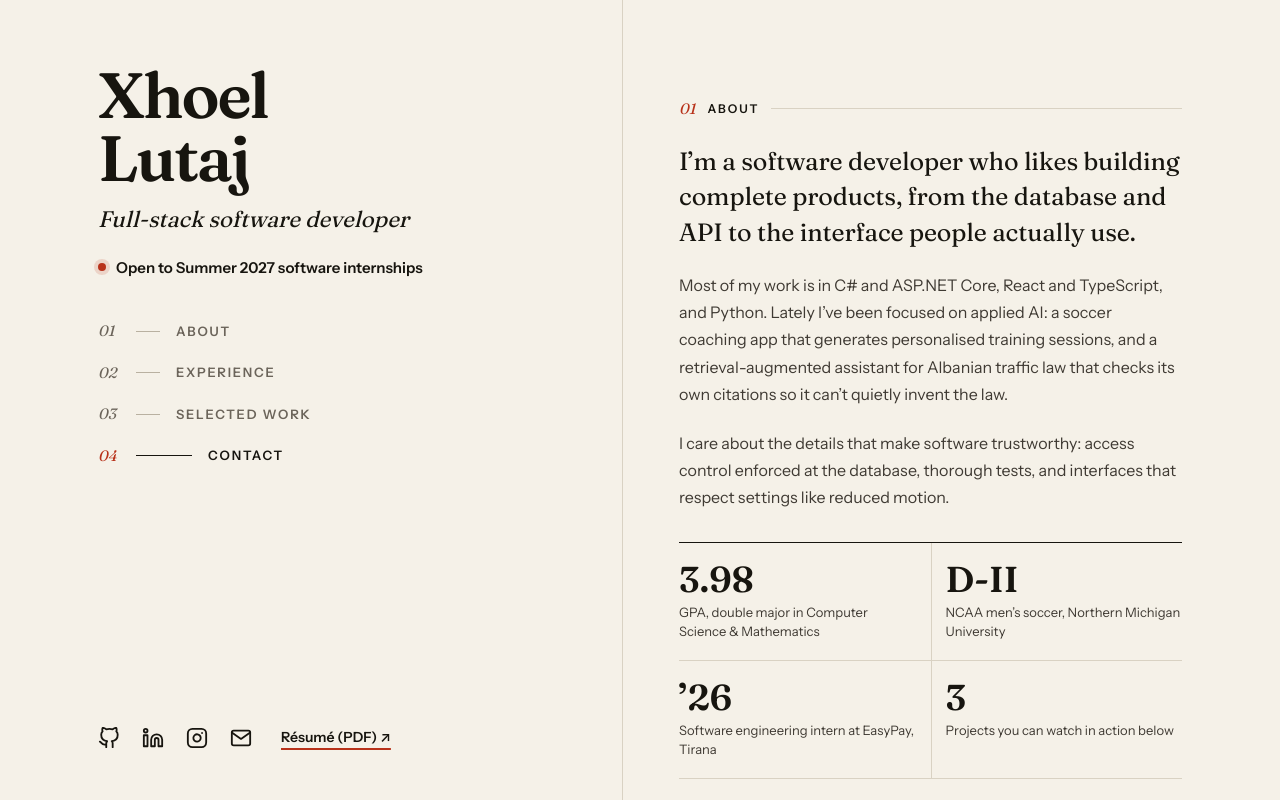
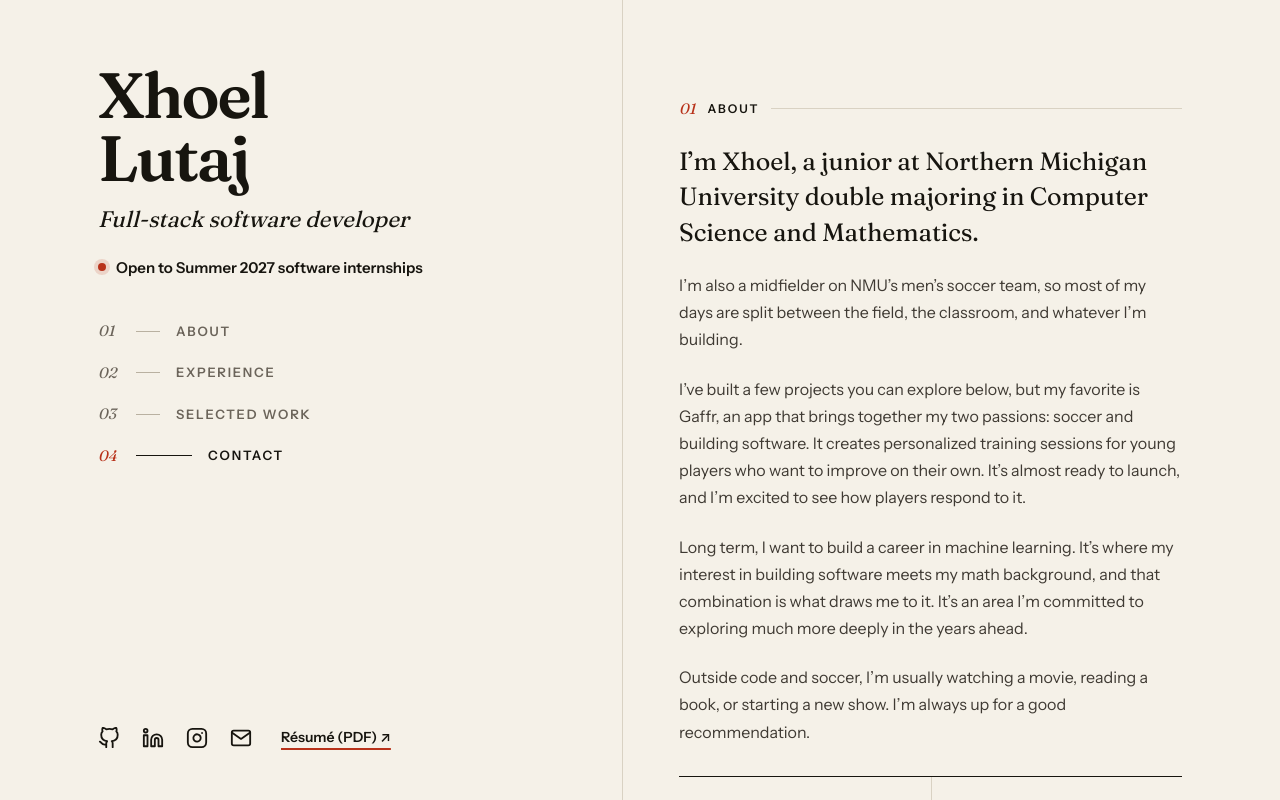
Before and after one commit to xhoelutaj/portfolio, a React (Vite) app: page / in a window 1280 px wide. Shown: the top 800 px of the page. Built offline with nearby package versions, Linux system fonts and the light colour scheme.

Commit message:
Rewrite the About section
Co-Authored-By: Claude Opus 5.5 <noreply@anthropic.com>
Claude-Session: https://claude.ai/code/session_01Rj2d9hMuBBj9hA9t89JDec

```diff
--- a/src/data.js
+++ b/src/data.js
@@ -15,10 +15,12 @@ export const profile = {
 
 export const about = {
   // Shown large, in the serif.
-  lead: 'I’m a software developer who likes building complete products, from the database and API to the interface people actually use.',
+  lead: 'I’m Xhoel, a junior at Northern Michigan University double majoring in Computer Science and Mathematics.',
   paragraphs: [
-    'Most of my work is in C# and ASP.NET Core, React and TypeScript, and Python. Lately I’ve been focused on applied AI: a soccer coaching app that generates personalised training sessions, and a retrieval-augmented assistant for Albanian traffic law that checks its own citations so it can’t quietly invent the law.',
-    'I care about the details that make software trustworthy: access control enforced at the database, thorough tests, and interfaces that respect settings like reduced motion.',
+    'I’m also a midfielder on NMU’s men’s soccer team, so most of my days are split between the field, the classroom, and whatever I’m building.',
+    'I’ve built a few projects you can explore below, but my favorite is Gaffr, an app that brings together my two passions: soccer and building software. It creates personalized training sessions for young players who want to improve on their own. It’s almost ready to launch, and I’m excited to see how players respond to it.',
+    'Long term, I want to build a career in machine learning. It’s where my interest in building software meets my math background, and that combination is what draws me to it. It’s an area I’m committed to exploring much more deeply in the years ahead.',
+    'Outside code and soccer, I’m usually watching a movie, reading a book, or starting a new show. I’m always up for a good recommendation.',
   ],
 }
 
```
